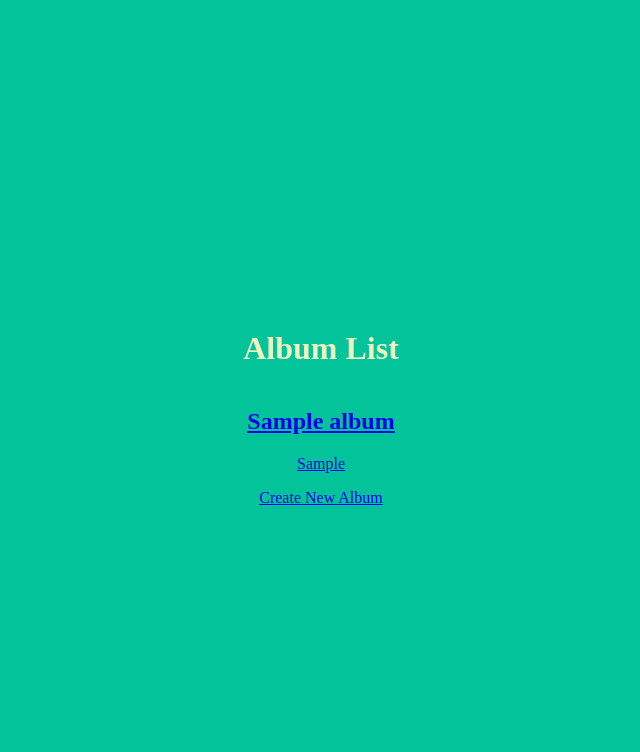
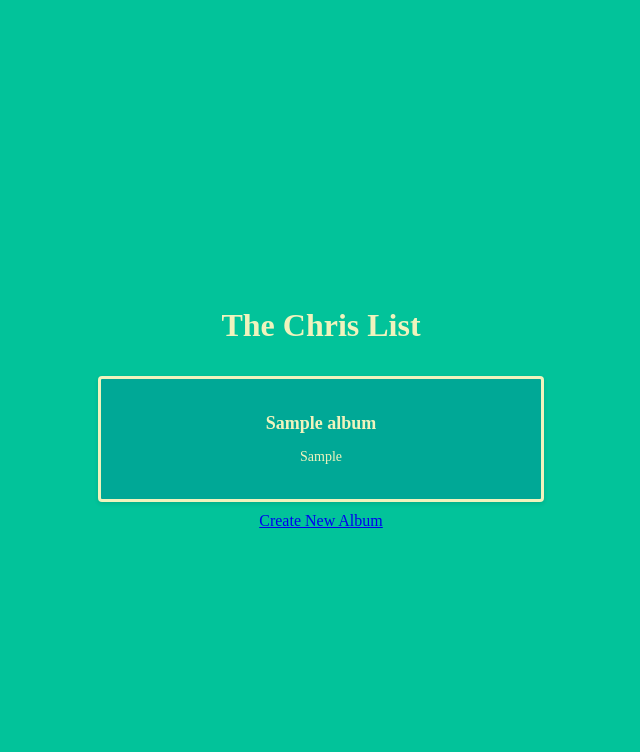
Before and after one commit to Momentum-Team-19/django-music-CRiddleNC, a Django app: page / in a window 1280 px wide. Shown: the top 752 px of the page, without its empty margins (319-959 px from the left). Run offline with Django 4.2, Linux system fonts and the light colour scheme; tables that the repository leaves empty hold one stand-in row (values such as "Sample post").

Commit message:
adding styling, pushing before album_detail page styling

```diff
--- a/albums/static/style.css
+++ b/albums/static/style.css
@@ -14,11 +14,18 @@ ul {
     list-style: none;
 }
 
+.album-container {
+    display: flex;
+    flex-wrap: wrap;
+    justify-content: center;
+}
+
 .album-box {
     background-color: rgb(0, 168, 150);
     border: 3px solid rgb(240, 243, 189);
     padding: 20px;
-    margin-bottom: 20px;
+    margin: 10px;
+    /* Adjust margin to create spacing between boxes */
     box-shadow: 0 2px 4px rgba(0, 0, 0, 0.1);
     text-align: center;
     width: 400px;
--- a/albums/templates/albums/album_detail.html
+++ b/albums/templates/albums/album_detail.html
@@ -1,3 +1,4 @@
+{% load static %}
 <!DOCTYPE html>
 <html lang="en">
 <!--album_detail.html-->
--- a/albums/templates/albums/album_list.html
+++ b/albums/templates/albums/album_list.html
@@ -7,19 +7,19 @@
     <meta charset="UTF-8">
     <meta name="viewport" content="width=device-width, initial-scale=1.0">
     <link rel="stylesheet" href="{% static 'style.css' %}">
-    <title>Album List</title>
+    <title>The Chris List</title>
 </head>
 
 <body>
-    <h1>Album List</h1>
-    <div class="albumList">
+    <h1>The Chris List</h1>
+    <div class="album-container">
         {% for album in albums %}
-        <a href="{% url 'album_detail' album.pk %}" class="albumBox">
-            <div class="detailBox">
-                <h2 class="albumTitle">{{ album.title }}</h2>
-                <p class="albumArtist">{{ album.artist }}</p>
-            </div>
-        </a>
+        <div class="album-box">
+            <a href="{% url 'album_detail' album.pk %}" class="album-box-link">
+                <h2 class="album-title">{{ album.title }}</h2>
+                <p class="album-artist">{{ album.artist }}</p>
+            </a>
+        </div>
         {% endfor %}
     </div>
     <a href="{% url 'create_album' %}">Create New Album</a>
--- a/albums/views.py
+++ b/albums/views.py
@@ -47,4 +47,4 @@ def delete_album(request, pk):
     if request.method == 'POST':
         album.delete()
         return redirect('album_list')
-    return render(request, 'album_confirm_delete.html', {'album': album})
+    return render(request, 'albums/album_confirm_delete.html', {'album': album})
```
